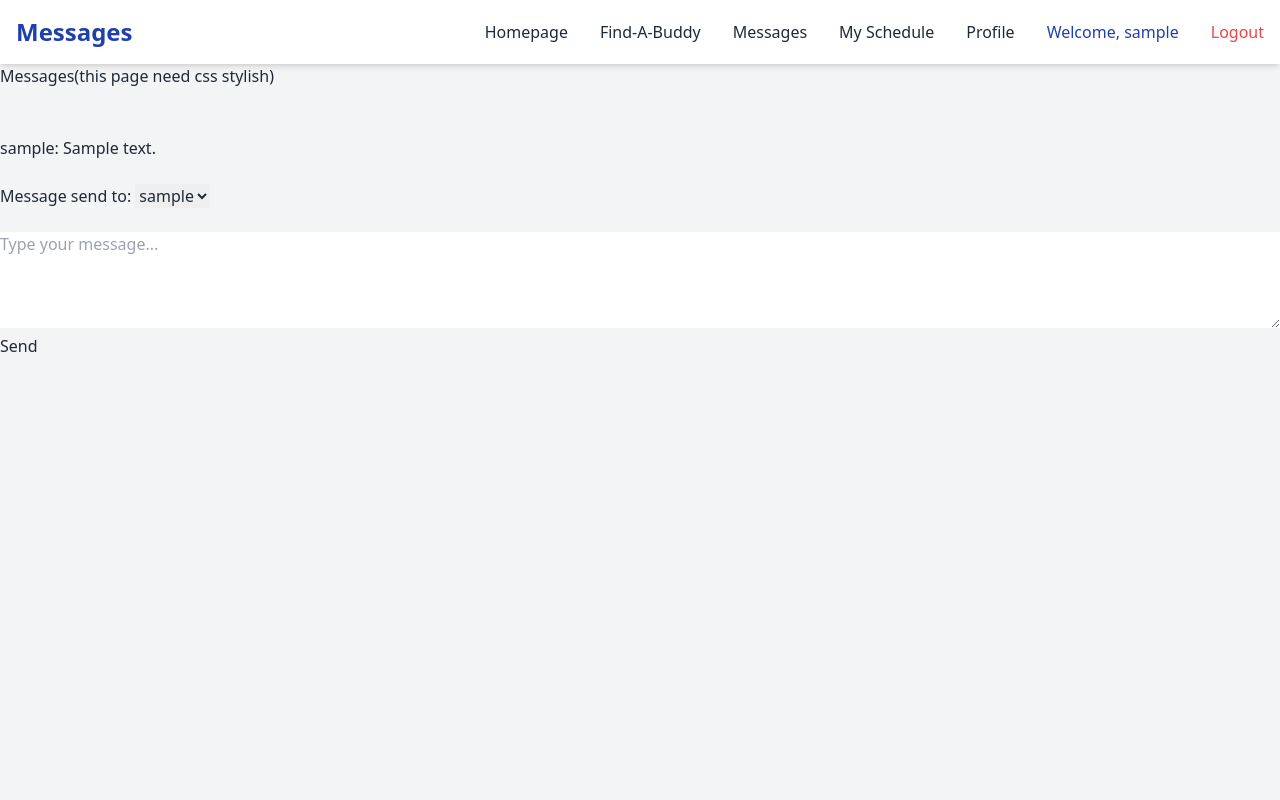
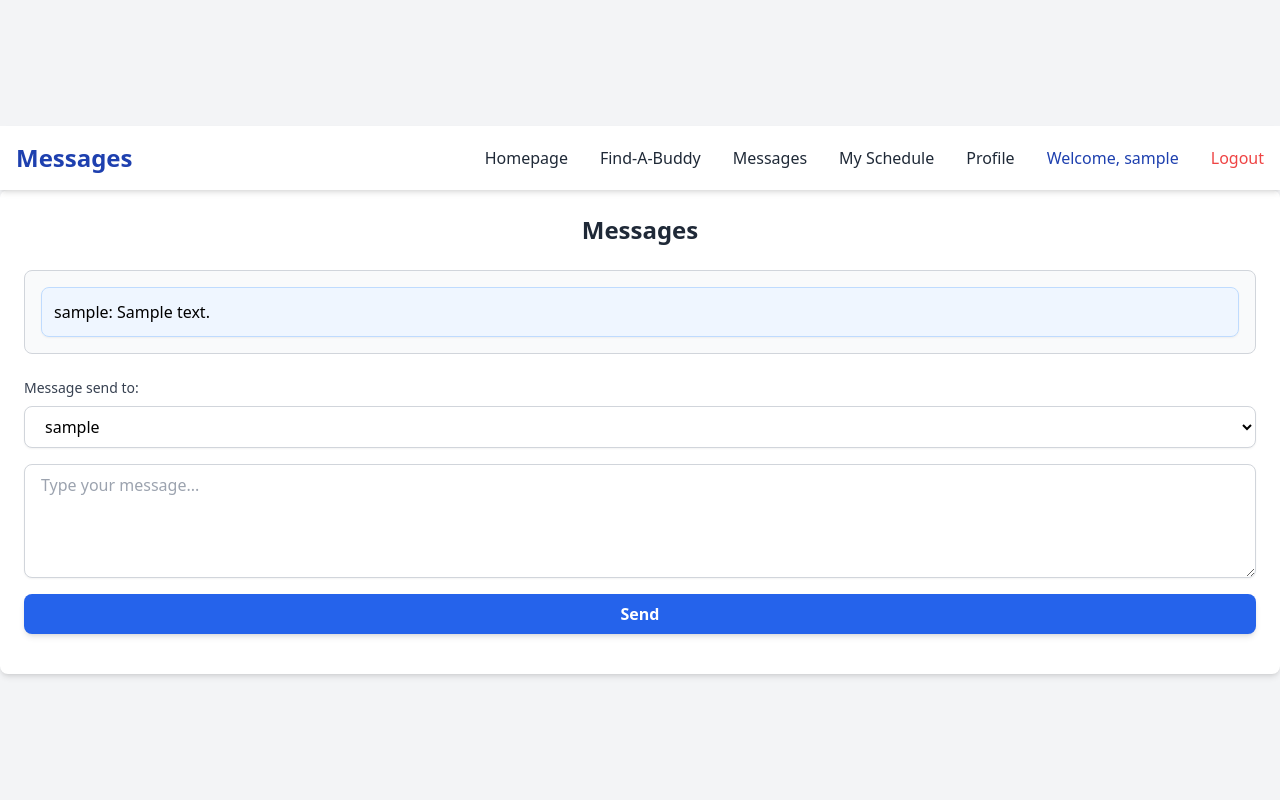
Before and after one commit to jonathankgrande/Findabuddy, a PHP site: page /messages.php in a window 1280 px wide. Run offline with PHP 8.4, Linux system fonts and the light colour scheme; the visitor is signed in with stand-in values (Sample User, id 1); tables that the repository leaves empty hold one stand-in row (values such as "Sample post"); some libraries are stand-ins or nearby versions.

Commit message:
tailwind css added to messages

```diff
--- a/frontend/messages.php
+++ b/frontend/messages.php
@@ -6,13 +6,13 @@
     <title>Messages</title>
     <script src="https://cdn.tailwindcss.com"></script>
 </head>
-<body>
+<body class="bg-gray-100 min-h-screen flex flex-col items-center justify-center">
 <?php
 $pageHeader = "Messages";
     if (file_exists('../includes/navbar.php')){
         include '../includes/navbar.php';
         } else {
-            echo "<p> Error: File not found. </p>";
+            echo "<p class='text-red-500'>Error: File not found.</p>";
         }
 ?>
 <?php
@@ -32,23 +32,30 @@ echo "<script>
     const username = '" . htmlspecialchars($_SESSION['username'], ENT_QUOTES) . "';
 </script>";
 ?>
+    <div class="container mx-auto p-6 bg-white shadow-md rounded-lg">
+        <h1 class="text-2xl font-bold text-gray-800 mb-6 text-center">Messages</h1>
 
-
-    <h1>Messages(this page need css stylish)</h1><br><br>
-
-    <div id="messages">
+        <div id="messages" class="space-y-4 max-h-80 overflow-y-auto border border-gray-300 p-4 rounded-lg bg-gray-50">
             <!-- Messages will be displayed here -->
         </div>
-    <br>
-    <div>
-        <h3>Message send to: </h>
-        <select id="receiverSelect">
+
+        <div class="mt-6">
+            <label for="receiverSelect" class="block text-sm font-medium text-gray-700">Message send to:</label>
+            <select id="receiverSelect" class="mt-2 block w-full px-4 py-2 border border-gray-300 bg-white rounded-lg shadow-sm focus:outline-none focus:ring-2 focus:ring-blue-500 focus:border-blue-500">
                 <!-- Dropdown options will be populated by JavaScript -->
             </select>
         </div>
-    <br>
-    <textarea id="messageContent" placeholder="Type your message..." rows="4" style="width: 100%;"></textarea>
-    <button id="sendMessage">Send</button>
+
+        <textarea id="messageContent" placeholder="Type your message..." rows="4"
+            class="mt-4 block w-full px-4 py-2 border border-gray-300 rounded-lg shadow-sm focus:outline-none focus:ring-2 focus:ring-blue-500 focus:border-blue-500"></textarea>
+
+        <button id="sendMessage"
+            class="mt-4 w-full px-4 py-2 bg-blue-600 text-white font-semibold rounded-lg shadow-md hover:bg-blue-700 focus:outline-none focus:ring-2 focus:ring-blue-500 focus:ring-offset-2">
+            Send
+        </button>
+
+        <div id="messageBox" class="mt-4 text-center"></div>
+    </div>
 
     <script>
         // Ensure the user is logged in
@@ -83,11 +90,12 @@ echo "<script>
 
                     messages.forEach(msg => {
                         const messageElement = document.createElement('div');
-                    messageElement.className = 'message';
+                        messageElement.className = 'p-3 rounded-lg shadow-sm bg-blue-50 border border-blue-200';
 
                         // Display the message content with the sender's or receiver's username
                         if (msg.sender_username === localStorage.getItem('username')) {
-                        messageElement.textContent = `${msg.sender_username}: ${msg.content}`; // Sender message
+                            messageElement.textContent = `You: ${msg.content}`; // Sender message
+                            messageElement.className += ' text-right bg-green-100';
                         } else {
                             messageElement.textContent = `${msg.sender_username}: ${msg.content}`; // Receiver message
                         }
@@ -113,12 +121,12 @@ echo "<script>
                 const messageBox = document.getElementById('messageBox');
                 if (result.success) {
                     // Display success message
-                messageBox.innerHTML = `<p style="color: green;">${result.message}</p>`;
+                    messageBox.innerHTML = `<p class="text-green-500">${result.message}</p>`;
                     fetchMessages(); // Refresh the messages
                     document.getElementById('messageContent').value = ''; // Clear the input
                 } else {
                     // Display error message
-                messageBox.innerHTML = `<p style="color: red;">${result.message}</p>`;
+                    messageBox.innerHTML = `<p class="text-red-500">${result.message}</p>`;
                 }
             });
         });
@@ -130,8 +138,5 @@ echo "<script>
         fetchUsers();
         fetchMessages();
     </script>
-
-<div id="messageBox"></div>
-    </script>
 </body>
 </html>
```
Lines whose indentation alone changed are shown as unchanged.
